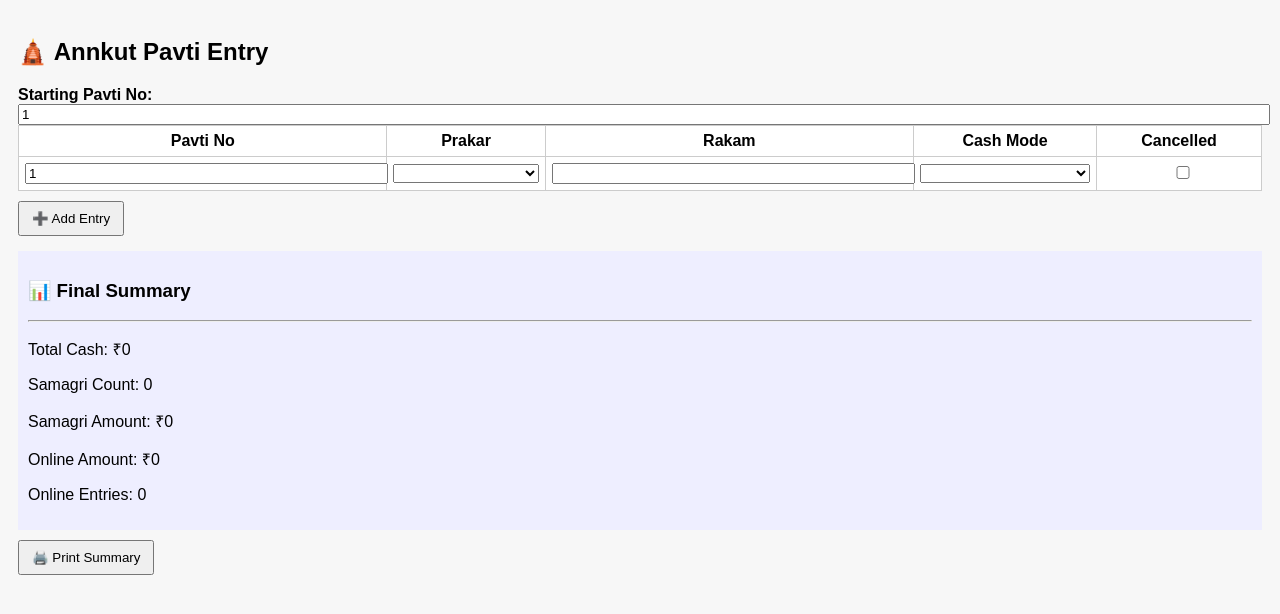
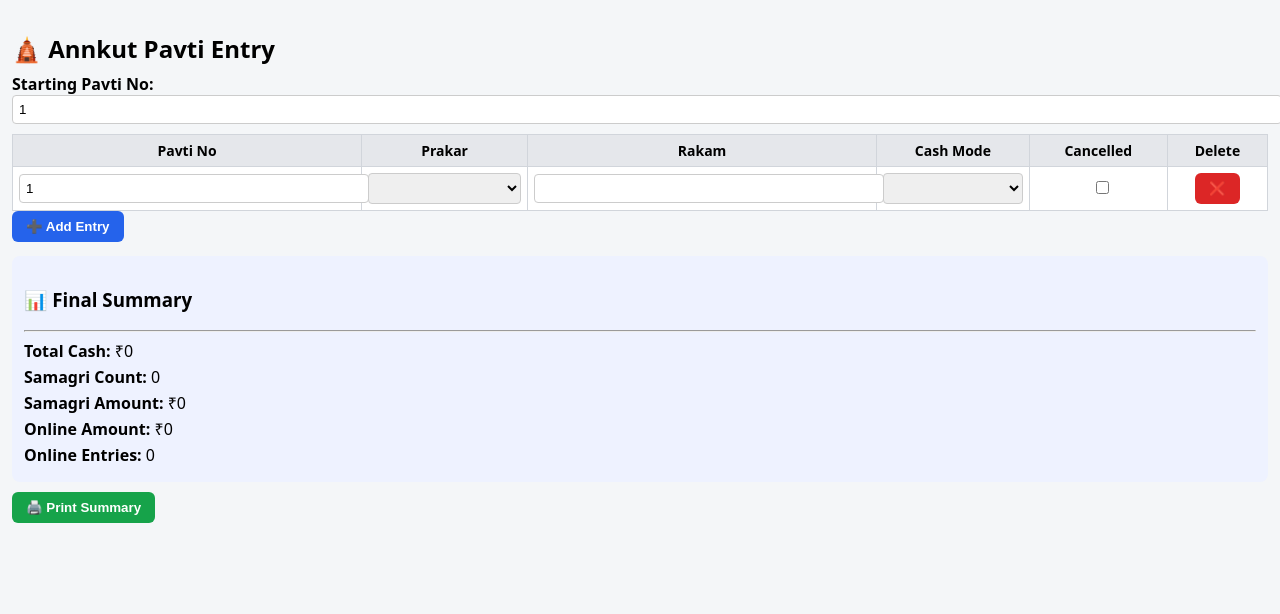
Before and after one commit to Maulikthekdi/dwarkesh-haveli, a plain HTML site: page index.html in a window 1280 px wide. Both pictures are taken after a click on the button "➕ Add Entry". Drawn offline with Linux system fonts and the light colour scheme.

Commit message:
Update index.html

```diff
--- a/index.html
+++ b/index.html
@@ -2,61 +2,145 @@
 <html>
 <head>
 <meta charset="UTF-8">
-<title>Annkut Entry System</title>
+<title>Annkut Pavti Entry</title>
 <meta name="viewport" content="width=device-width, initial-scale=1">
+
 <style>
-body{font-family:Arial;padding:10px;background:#f7f7f7}
-table{width:100%;border-collapse:collapse;background:#fff}
-th,td{border:1px solid #ccc;padding:6px;text-align:center}
-select,input{width:100%}
-button{margin-top:10px;padding:8px 12px}
-.summary{background:#eef;padding:10px;margin-top:15px}
-.cancel{background:#ffe6e6}
+body{
+  font-family: system-ui, Arial, sans-serif;
+  background:#f4f6f8;
+  margin:0;
+  padding:12px;
+}
+
+h2{
+  margin-bottom:8px;
+}
+
+label{
+  font-weight:600;
+}
+
+input, select{
+  padding:6px;
+  border:1px solid #ccc;
+  border-radius:4px;
+  width:100%;
+}
+
+button{
+  padding:8px 14px;
+  border:none;
+  border-radius:6px;
+  cursor:pointer;
+  font-weight:600;
+}
+
+.add-btn{
+  background:#2563eb;
+  color:#fff;
+}
+
+.del-btn{
+  background:#dc2626;
+  color:#fff;
+}
+
+.print-btn{
+  background:#16a34a;
+  color:#fff;
+  margin-top:10px;
+}
+
+table{
+  width:100%;
+  border-collapse:collapse;
+  background:#fff;
+  margin-top:10px;
+  font-size:14px;
+}
+
+thead{
+  background:#e5e7eb;
+  position:sticky;
+  top:0;
+}
+
+th, td{
+  border:1px solid #d1d5db;
+  padding:6px;
+  text-align:center;
+}
+
+.cancelled{
+  background:#fee2e2;
+  text-decoration:line-through;
+}
+
+.summary{
+  background:#eef2ff;
+  padding:12px;
+  border-radius:8px;
+  margin-top:14px;
+}
+
+.summary p{
+  margin:4px 0;
+}
+
+@media(max-width:768px){
+  th, td{font-size:12px;}
+}
 </style>
 </head>
+
 <body>
 
 <h2>🛕 Annkut Pavti Entry</h2>
 
-<label><b>Starting Pavti No:</b></label>
+<label>Starting Pavti No:</label>
 <input type="number" id="startNo" value="1">
 
 <table id="entryTable">
+<thead>
 <tr>
   <th>Pavti No</th>
   <th>Prakar</th>
   <th>Rakam</th>
   <th>Cash Mode</th>
   <th>Cancelled</th>
+  <th>Delete</th>
 </tr>
+</thead>
+<tbody></tbody>
 </table>
 
-<button onclick="addRow()">➕ Add Entry</button>
+<button class="add-btn" onclick="addRow()">➕ Add Entry</button>
 
 <div class="summary" id="summary">
 <h3>📊 Final Summary</h3>
 <div id="roundedCounts"></div>
 <hr>
-<p>Total Cash: ₹<span id="totalCash">0</span></p>
-<p>Samagri Count: <span id="samCount">0</span></p>
-<p>Samagri Amount: ₹<span id="samAmount">0</span></p>
-<p>Online Amount: ₹<span id="onlineAmt">0</span></p>
-<p>Online Entries: <span id="onlineCnt">0</span></p>
+<p><b>Total Cash:</b> ₹<span id="totalCash">0</span></p>
+<p><b>Samagri Count:</b> <span id="samCount">0</span></p>
+<p><b>Samagri Amount:</b> ₹<span id="samAmount">0</span></p>
+<p><b>Online Amount:</b> ₹<span id="onlineAmt">0</span></p>
+<p><b>Online Entries:</b> <span id="onlineCnt">0</span></p>
 </div>
 
-<button onclick="printSummary()">🖨️ Print Summary</button>
+<button class="print-btn" onclick="printSummary()">🖨️ Print Summary</button>
 
 <script>
-let currentNo=0;
+let currentNo = 0;
 
 function addRow(){
-  let start=document.getElementById("startNo").value;
-  if(currentNo===0) currentNo=Number(start);
+  let start = Number(document.getElementById("startNo").value || 1);
+  if(currentNo === 0) currentNo = start;
 
-  let t=document.getElementById("entryTable");
-  let r=t.insertRow();
+  const tbody = document.querySelector("#entryTable tbody");
+  const row = tbody.insertRow();
 
-  r.innerHTML=`
+  row.innerHTML = `
   <td><input type="number" value="${currentNo}"></td>
   <td>
     <select onchange="calc()">
@@ -73,42 +157,48 @@ function addRow(){
       <option>Online</option>
     </select>
   </td>
-<td>
-<input type="checkbox" onchange="toggleCancel(this)">
-</td>`;
+  <td><input type="checkbox" onchange="toggleCancel(this)"></td>
+  <td><button class="del-btn" onclick="deleteRow(this)">❌</button></td>
+  `;
+
   currentNo++;
 }
 
-function toggleCancel(cb){
-  let row=cb.parentNode.parentNode;
-  if(cb.checked){
-    row.classList.add("cancel");
-  }else{
-    row.classList.remove("cancel");
-  }
+function deleteRow(btn){
+  btn.closest("tr").remove();
   calc();
 }
 
-function round100(v){return Math.round(v/100)*100;}
+function toggleCancel(cb){
+  const row = cb.closest("tr");
+  row.classList.toggle("cancelled", cb.checked);
+  calc();
+}
+
+function round100(v){
+  return Math.round(v/100)*100;
+}
 
 function calc(){
-  let rows=document.querySelectorAll("#entryTable tr");
-  let totalCash=0,samCount=0,samAmount=0,onlineAmt=0,onlineCnt=0;
+  let rows = document.querySelectorAll("#entryTable tbody tr");
+  let totalCash=0, samCount=0, samAmount=0, onlineAmt=0, onlineCnt=0;
   let map={};
 
-  rows.forEach((r,i)=>{
-    if(i===0) return;
-    if(r.cells[4].children[0].checked) return;
+  rows.forEach(r=>{
+    if(r.querySelector('input[type="checkbox"]').checked) return;
 
-    let pr=r.cells[1].children[0].value;
-    let amt=Number(r.cells[2].children[0].value||0);
-    let mode=r.cells[3].children[0].value;
+    let pr = r.cells[1].children[0].value;
+    let amt = Number(r.cells[2].children[0].value || 0);
+    let mode = r.cells[3].children[0].value;
 
     if(pr==="Cash" && amt>0){
       totalCash+=amt;
       let k=round100(amt);
       map[k]=(map[k]||0)+1;
-      if(mode==="Online"){onlineAmt+=amt;onlineCnt++;}
+      if(mode==="Online"){
+        onlineAmt+=amt;
+        onlineCnt++;
+      }
     }
 
     if(pr==="Samagri" && amt>0){
@@ -121,23 +211,23 @@ function calc(){
   Object.keys(map).sort((a,b)=>a-b).forEach(k=>{
     html+=`<p>₹${k} Count: <b>${map[k]}</b></p>`;
   });
-  document.getElementById("roundedCounts").innerHTML=html;
+  document.getElementById("roundedCounts").innerHTML = html;
 
-  totalCash.textContent=totalCash;
-  samCountSpan.textContent=samCount;
-  samAmountSpan.textContent=samAmount;
-  onlineAmtSpan.textContent=onlineAmt;
-  onlineCntSpan.textContent=onlineCnt;
+  totalCash.textContent = totalCash;
+  samCountSpan.textContent = samCount;
+  samAmountSpan.textContent = samAmount;
+  onlineAmtSpan.textContent = onlineAmt;
+  onlineCntSpan.textContent = onlineCnt;
 }
 
-const totalCash=document.getElementById("totalCash");
-const samCountSpan=document.getElementById("samCount");
-const samAmountSpan=document.getElementById("samAmount");
-const onlineAmtSpan=document.getElementById("onlineAmt");
-const onlineCntSpan=document.getElementById("onlineCnt");
+const totalCash = document.getElementById("totalCash");
+const samCountSpan = document.getElementById("samCount");
+const samAmountSpan = document.getElementById("samAmount");
+const onlineAmtSpan = document.getElementById("onlineAmt");
+const onlineCntSpan = document.getElementById("onlineCnt");
 
 function printSummary(){
-  let w=window.open("");
+  let w = window.open("");
   w.document.write("<h2>Annkut Final Summary</h2>");
   w.document.write(document.getElementById("summary").innerHTML);
   w.print();
```
Lines whose indentation alone changed are shown as unchanged.
